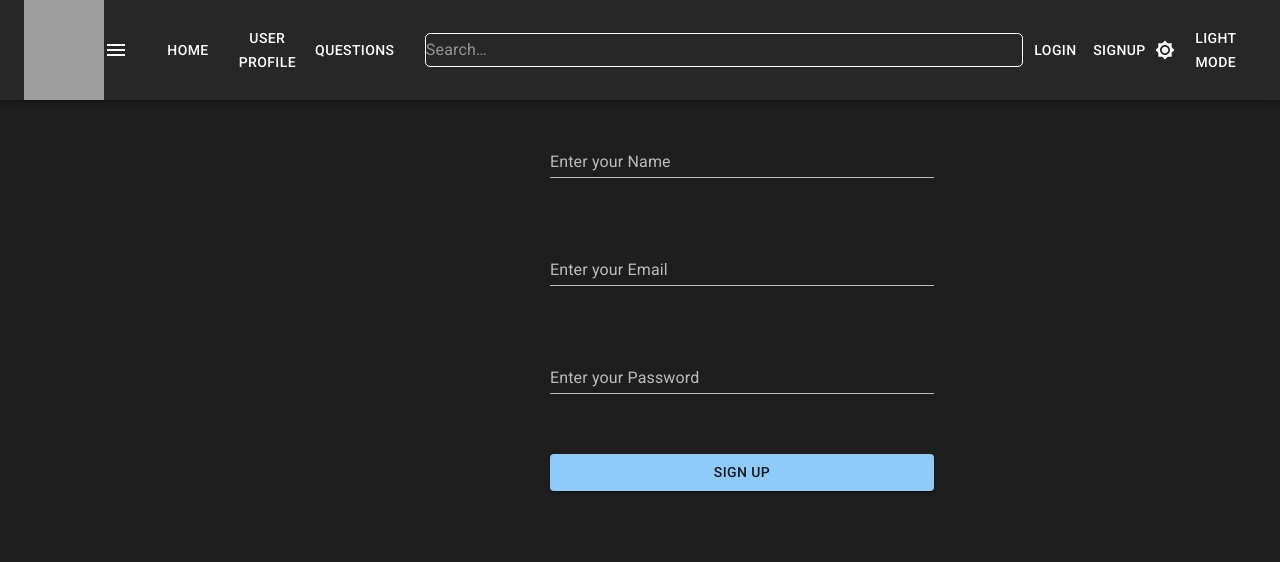
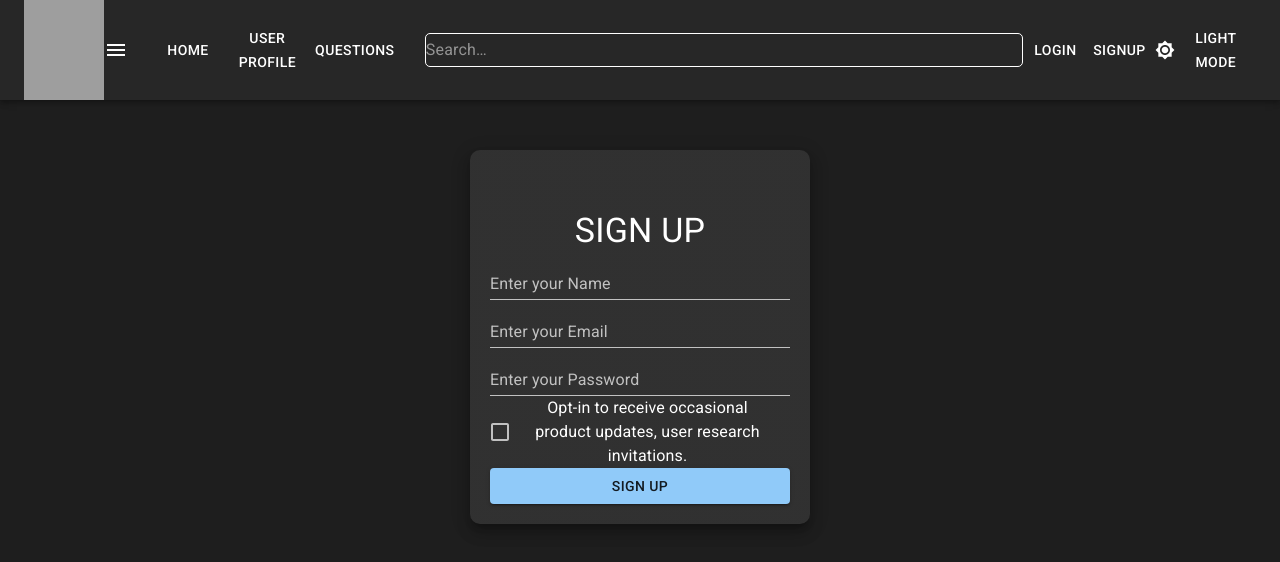
Before and after one commit to Tharik79/stackoverflow-clone-app, a React (Create React App) app: page /signup in a window 1280 px wide. Shown: the top 562 px of the page. Built offline with nearby package versions, Linux system fonts and the light colour scheme; grey boxes are pictures that could not be loaded.

Commit message:
login signUp form UI added

```diff
--- a/src/App.css
+++ b/src/App.css
@@ -24,12 +24,8 @@
   display: flex;
   flex-direction: column;
   gap: 10px;
-  margin-top: 50px;
-  margin-left: 500px;
-  margin-bottom: 30px;
-  padding-top: 50px;
-  width:30%;
-  border: 0.5px inherit;
+  margin: 20px;
+  width:60%;
 
 
 }
--- a/src/Login.js
+++ b/src/Login.js
@@ -2,28 +2,47 @@ import React, { useState } from 'react';
 import { useHistory } from "react-router-dom";
 import Button from '@mui/material/Button';
 import TextField from '@mui/material/TextField';
+import Typography from '@mui/material/Typography';
+import Link from '@mui/material/Link';
+import Paper from '@mui/material/Paper';
+import Grid from '@mui/material/Grid';
+import Checkbox from '@mui/material/Checkbox';
+import FormControlLabel from '@mui/material/FormControlLabel';
 
 
 export function Login() {
   const [email, setEmail] = useState("");
   const [password, setPassword] = useState("");
   const history = useHistory();
+  const paperStyle =  { borderRadius: "10px", padding:"20px", Height: "100vh", width:"300px", margin:"20px auto"}
 
   return (
 
 
+                <Grid mt="50px" align="center">
+                  <Paper elevation={10} style={ paperStyle}>
 
 
-                    <div className="login-form">
-                        <TextField value={email} onChange={(event) => setEmail(event.target.value)}
-                            label="Enter your email" variant="standard" /> <br />
-
-                        <TextField value={password} onChange={(event) => setPassword(event.target.value)}
-                             label="Enter your Password" variant="standard" /><br />
+                        <Typography variant="h4" marginTop="40px"> LOGIN </Typography>
 
 
-                        <Button onClick={Login} variant="contained">Login</Button>
-                    </div>
+                        <TextField value={email} type="email" onChange={(event) => setEmail(event.target.value)}
+                            label="Enter your email" variant="standard"  fullWidth/> <br />
+
+                        <TextField value={password} type="password" onChange={(event) => setPassword(event.target.value)}
+                             label="Enter your Password" variant="standard" marginTop="20px" fullWidth/><br />
+
+                        <FormControlLabel control={<Checkbox Checked color="primary"/>} label="Remember me"/>
+
+                        <Button onClick={Login} variant="contained" marginTop="20px" fullWidth>Login</Button>
+
+                        <Typography variant="h6" marginTop="20px">
+                               New User ? <Link to="/signup" onClick={() => history.push('/signup')}>Sign Up</Link>
+                        </Typography>
+
+
+                  </Paper>
+                </Grid>
 
 
 
--- a/src/SignUp.js
+++ b/src/SignUp.js
@@ -2,30 +2,62 @@ import React, { useState } from 'react';
 import { useHistory } from "react-router-dom";
 import Button from '@mui/material/Button';
 import TextField from '@mui/material/TextField';
+import Typography from '@mui/material/Typography';
+import Paper from '@mui/material/Paper';
+import Grid from '@mui/material/Grid';
+import Checkbox from '@mui/material/Checkbox';
+import FormControlLabel from '@mui/material/FormControlLabel';
 
 export function SignUp() {
 
 
-  const [Uname, setUName] = useState("");
+  const [userName, setUserName] = useState("");
   const [email, setEmail] = useState("");
   const [password, setPassword] = useState("");
   const history = useHistory();
+  const signUp = () => {
+
+    const newUser = {
+        userName,
+        email,
+        password,
+    };
+    console.log(newUser);
+
+    fetch(`https://6166c4e413aa1d00170a6711.mockapi.io/movies`, {method: "POST",
+
+            body:JSON.stringify(newUser),
+            headers: {
+                'Content-Type': 'application/json'
+            }
+        }).then(() => history.push("/signup"));
+  }
+
+  const paperStyle =  { borderRadius: "10px", padding:"20px", Height: "100vh", width:"300px", margin:"20px auto"}
 
   return (
 
+    <Grid mt="50px" align="center">
+      <Paper elevation={10} style={ paperStyle}>
 
-    <div className="signup-form">
-      <TextField value={Uname} onChange={(event) => setUName(event.target.value)}
-        label="Enter your Name" variant="standard" /> <br />
+          <Typography variant="h4" marginTop="40px"> SIGN UP </Typography>
 
-      <TextField value={email} onChange={(event) => setEmail(event.target.value)}
-        label="Enter your Email" variant="standard" /><br />
-      <TextField value={password} onChange={(event) => setPassword(event.target.value)}
-        label="Enter your Password" variant="standard" /><br />
+          <TextField value={userName} onChange={(event) => setUserName(event.target.value)}
+             label="Enter your Name" variant="standard" padding="20px" fullWidth/> <br />
 
-      <Button onClick={SignUp} variant="contained">Sign Up</Button>
+          <TextField value={email} onChange={(event) => setEmail(event.target.value)}
+              label="Enter your Email" variant="standard" padding="20px" fullWidth/><br />
 
-    </div>
+          <TextField value={password} onChange={(event) => setPassword(event.target.value)}
+             label="Enter your Password" variant="standard" fullWidth/><br />
+
+          <FormControlLabel control={<Checkbox Checked color="primary"/>}
+              label="Opt-in to receive occasional product updates, user research invitations."/>
+
+            <Button onClick={SignUp} variant="contained" margin="50px" padding="30px" fullWidth>Sign Up</Button>
+      </Paper>
+
+    </Grid>
 
 
 
```
Also changed, not shown: src/App.js (+12 -2 lines).
